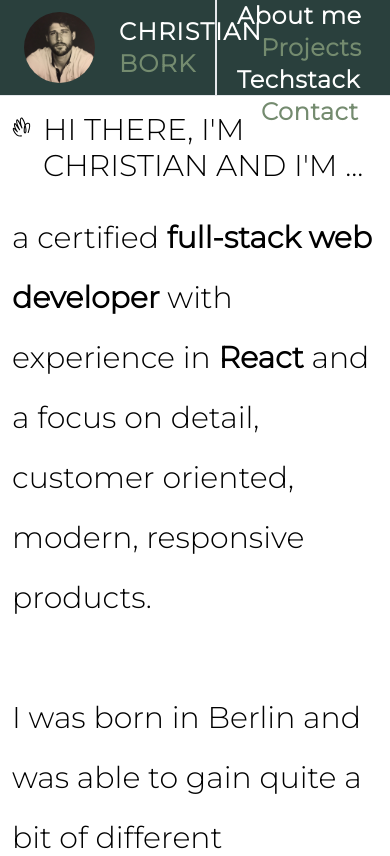
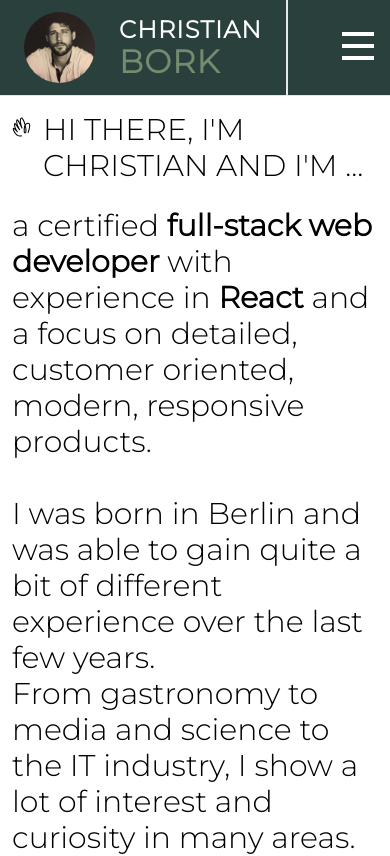
Before and after one commit to Borkkris/portfolio, a React (Create React App) app: page / in a window 390 px wide. Shown: the top 856 px of the page. Built offline with nearby package versions, Linux system fonts and the light colour scheme.

Commit message:
minor style changes in navbar and about me section

```diff
--- a/src/components/AboutmeComponent.jsx
+++ b/src/components/AboutmeComponent.jsx
@@ -28,9 +28,9 @@ const ContactComponent = () => {
 
           <div>
             <div className="w-full">
-                <p className="text-left text-3xl leading-loose">
+                <p className="text-left text-3xl lg:leading-loose xl:leading-loose">
 
-                    a certified <b>full-stack web developer</b> with experience in <b>React</b> and a focus on detail, customer oriented, modern, responsive products.
+                    a certified <b>full-stack web developer</b> with experience in <b>React</b> and a focus on detailed, customer oriented, modern, responsive products.
                     <br />
                     <br />
                     I was born in Berlin and was able to gain quite a bit of different experience over the last few years. <br />
@@ -179,7 +179,7 @@ const ContactComponent = () => {
             <h1 className='text-3xl uppercase tracking-wide text-center py-12 pb-6 border-black'>I'am looking for ... </h1>
             <div>
               <p className='text-3xl text-left '>
-                an entry position as an Full-Stack-, Frontend- or Backend Developer
+                an entry position as a Full-Stack-, Frontend- or Backend-Developer
               </p>
             </div>
           </div>
--- a/src/components/NavigationComponent.jsx
+++ b/src/components/NavigationComponent.jsx
@@ -12,13 +12,13 @@ const NavigationComponent = () => {
                     src={christian_bork_avatar} alt='christian'
                     className='flex object-cover object-top max-h-full max-w-full rounded-full sm:left-0 p-3'/>
                 <div className='flex items-center left-2 sm:m-0 m-3'>
-                    <p className='tracking-wider text-2xl uppercase'>Christian <span style={{color:'#748B6F'}}>Bork</span></p>
+                    <p className='tracking-wider text-2xl uppercase'>Christian <br/><span style={{color:'#748B6F', fontSize:'2rem'}}>Bork</span></p>
                 </div>
             </div>
 
 
 
-            <div className='md:flex-row lg:flex flex-wrap flex-1 justify-end sm:m-0 px-5 text-2xl md:hidden sm:hidden'>
+            <div className='md:flex-row lg:flex flex-wrap flex-1 justify-end sm:m-0 px-5 text-2xl hidden md:hidden sm:hidden'>
 
                 <button
                     className='hover:underline rounded-xl tracking-wide'
@@ -57,9 +57,14 @@ const NavigationComponent = () => {
                     }}>
                     <p style={{color:'#748B6F'}}> Contact</p>
                 </button>
-
-                {/* hamburger menu */}
-
+            </div>
+            {/* hamburger menu */}
+            <div
+            class="absolute right-0 my-8 mx-4 space-y-2 lg:hidden  xl:hidden cursor-pointer"
+            onClick={() => alert('coming soon! please use the desktop-version to see the menu.')}>
+                <span class="block w-8 h-1 bg-white"></span>
+                <span class="block w-8 h-1 bg-white"></span>
+                <span class="block w-8 h-1 bg-white"></span>
             </div>
         </div>
     </div>
```
